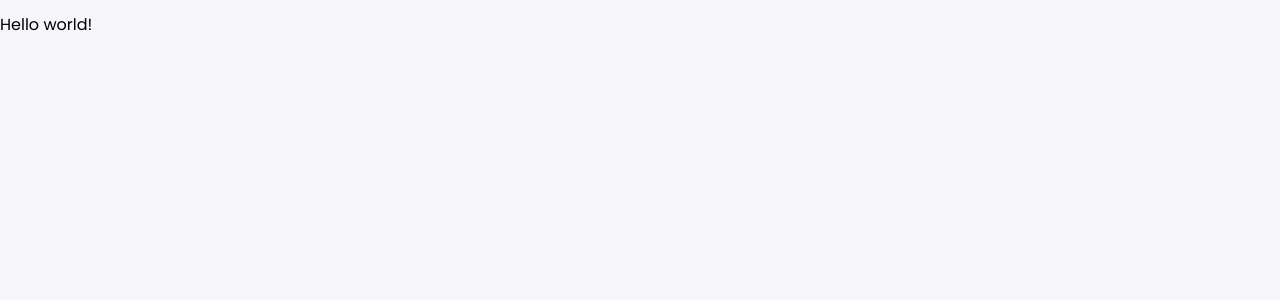
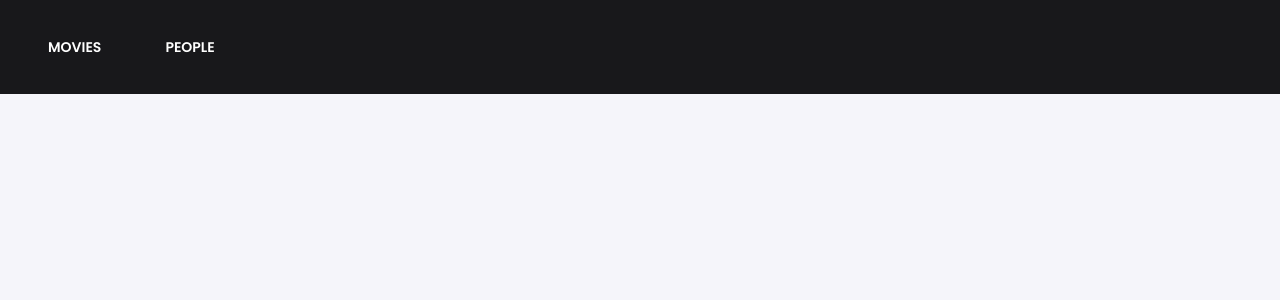
Before and after one commit to wroblewski82/movies-browser, a React (Create React App) app: page / in a window 1280 px wide. Shown: the top 300 px of the page. Built offline with nearby package versions, Linux system fonts and the light colour scheme.

Commit message:
Add navigation bar and link to movies and people page

```diff
--- a/package.json
+++ b/package.json
@@ -10,6 +10,7 @@
     "gh-pages": "^6.1.1",
     "react": "^18.3.1",
     "react-dom": "^18.3.1",
+    "react-router-dom": "^6.23.1",
     "react-scripts": "5.0.1",
     "styled-components": "^5.3.11",
     "styled-normalize": "^8.1.1",
--- a/src/App.js
+++ b/src/App.js
@@ -1,3 +1,14 @@
-const App = () => <p>Hello world!</p>;
+import { HashRouter } from "react-router-dom";
+import { Navigation } from "./Navigation";
+
+const App = () => {
+  return (
+    <>
+      <HashRouter>
+        <Navigation />
+      </HashRouter>
+    </>
+  );
+};
 
 export default App;
--- /dev/null
+++ b/src/Navigation/index.js
@@ -0,0 +1,27 @@
+import {
+  Container,
+  NavigationBar,
+  NavigationItem,
+  NavigationList,
+  StyledNavLink,
+  Wrapper,
+} from "./styled";
+
+export const Navigation = () => {
+  return (
+    <NavigationBar>
+      <Wrapper>
+        <Container>
+          <NavigationList>
+            <NavigationItem>
+              <StyledNavLink to="/movies">Movies</StyledNavLink>
+            </NavigationItem>
+            <NavigationItem>
+              <StyledNavLink to="/people">People</StyledNavLink>
+            </NavigationItem>
+          </NavigationList>
+        </Container>
+      </Wrapper>
+    </NavigationBar>
+  );
+};
--- /dev/null
+++ b/src/Navigation/styled.js
@@ -0,0 +1,84 @@
+import { NavLink } from "react-router-dom";
+import styled from "styled-components";
+
+const activeClassName = "active";
+
+export const NavigationBar = styled.nav`
+  width: 100%;
+  height: 94px;
+  background-color: ${({ theme }) => theme.colors.black};
+
+  @media (max-width: ${({ theme }) => theme.media.mobile}) {
+    height: 142px;
+  }
+`;
+
+export const Wrapper = styled.div`
+  height: 100%;
+  max-width: 1368px;
+  margin: auto;
+  padding: 0 24px 0 24px;
+  display: flex;
+  align-items: center;
+  justify-content: space-between;
+
+  @media (max-width: ${({ theme }) => theme.media.mobile}) {
+    flex-direction: column;
+    justify-content: center;
+    gap: 24px;
+    padding: 0 16px 0 16px;
+  }
+`;
+
+export const Container = styled.div`
+  display: flex;
+  align-items: center;
+
+  @media (max-width: ${({ theme }) => theme.media.mobile}) {
+    width: 100%;
+    justify-content: space-between;
+  }
+`;
+
+export const NavigationList = styled.ul`
+  list-style: none;
+  margin: 0;
+  padding: 0;
+  display: flex;
+  gap: 16px;
+  align-items: center;
+
+  @media (max-width: ${({ theme }) => theme.media.mobile}) {
+    gap: 12px;
+  }
+`;
+
+export const NavigationItem = styled.li``;
+
+export const StyledNavLink = styled(NavLink).attrs(() => ({
+  activeClassName,
+}))`
+  text-transform: uppercase;
+  color: ${({ theme }) => theme.colors.white};
+  font-weight: 600;
+  font-size: 14px;
+  line-height: 1.5;
+  vertical-align: middle;
+  text-decoration: none;
+  padding: 8px 24px 8px 24px;
+  border-radius: 24px;
+
+  @media (max-width: ${({ theme }) => theme.media.mobile}) {
+    font-size: 12px;
+    padding: 8px 12px 8px 12px;
+    border-radius: 29px;
+  }
+
+  &.${activeClassName} {
+    border: 1px solid ${({ theme }) => theme.colors.white};
+  }
+
+  &:hover {
+    border-bottom: 2px solid ${({ theme }) => theme.colors.white};
+  }
+`;
```
Also changed, not shown: 1 other file (tests, documents, lock files or other folders).
